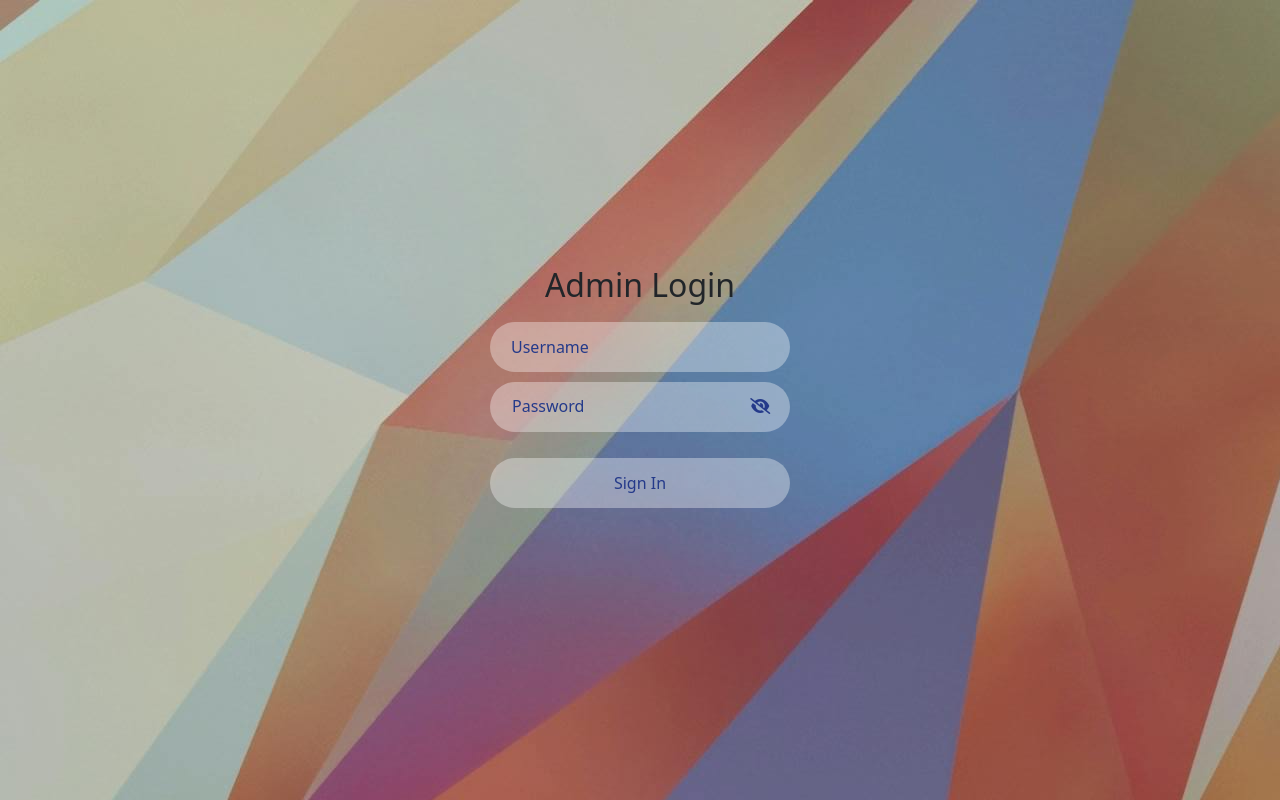
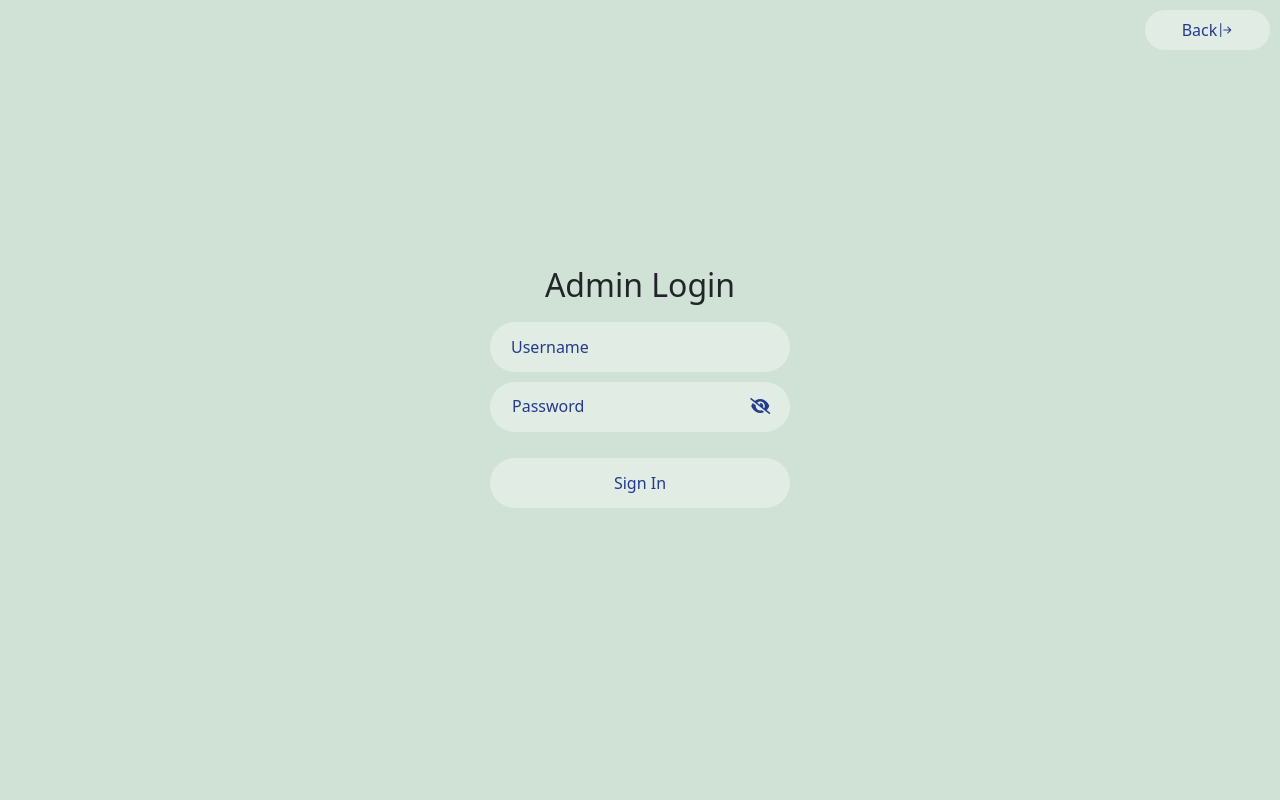
Before and after one commit to notpest/face-attendance, a Flask app: page /admin_login in a window 1280 px wide. Run offline with Flask 3, Linux system fonts and the light colour scheme; some libraries are stand-ins or nearby versions.

Commit message:
Update admin.html
updated front end

```diff
--- a/templates/admin.html
+++ b/templates/admin.html
@@ -6,11 +6,23 @@
     <link href="https://cdn.jsdelivr.net/npm/bootstrap@5.0.2/dist/css/bootstrap.min.css" rel="stylesheet" integrity="sha384-EVSTQN3/azprG1Anm3QDgpJLIm9Nao0Yz1ztcQTwFspd3yD65VohhpuuCOmLASjC" crossorigin="anonymous">
     <link rel="stylesheet" type="text/css" href="{{ url_for('static', filename='style.css') }}">
     <link rel="stylesheet" href="https://cdnjs.cloudflare.com/ajax/libs/font-awesome/6.0.0/css/all.min.css" />
+    <link rel="stylesheet" href="https://cdn.jsdelivr.net/npm/bootstrap-icons@1.11.3/font/bootstrap-icons.min.css">
     <title>Admin Login</title>
+    <style>
+        .back-button {
+            position: absolute;
+            top: 10px;
+            right: 10px;
+            z-index: 1000;
+        }
+    </style>
   </head>
-  <body class="cc-1" style="background-image: url('{{ url_for('static', filename='images/bg2.jpg') }}')">
+  <body class="cc-1" style="background-color:rgba(97,162,117,0.3);">
     <section class="main-section">
         <div class="container">
+            <div class="row">
+                <button id="backBtn" class="form-control2 back-button"> Back<i class="bi bi-arrow-bar-right"></i></button>
+            </div>
             <div class="row">
                 <div class="col-md-12 text-center">
                     <h2>Admin Login</h2>
@@ -60,6 +72,11 @@
             eyeButton.innerHTML = "<i class='fas fa-eye-slash'></i>";
           }
         }
+
+        document.getElementById('backBtn').addEventListener('click', function() {
+            // Redirect to welcome.html
+            window.location.href = '/';
+        });
     </script>
 </body>
 </html>
```
